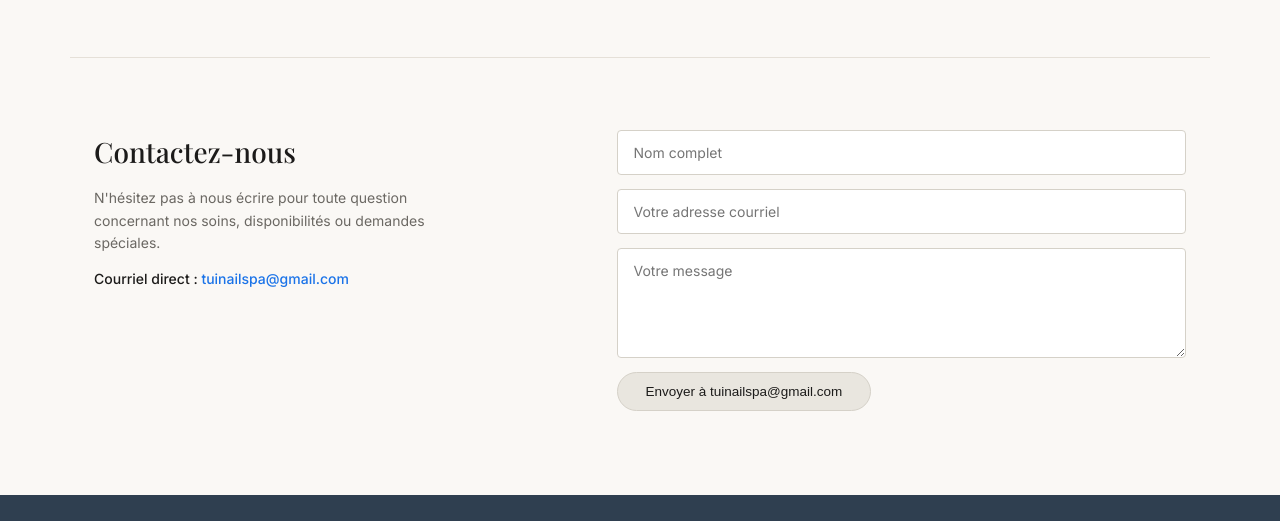
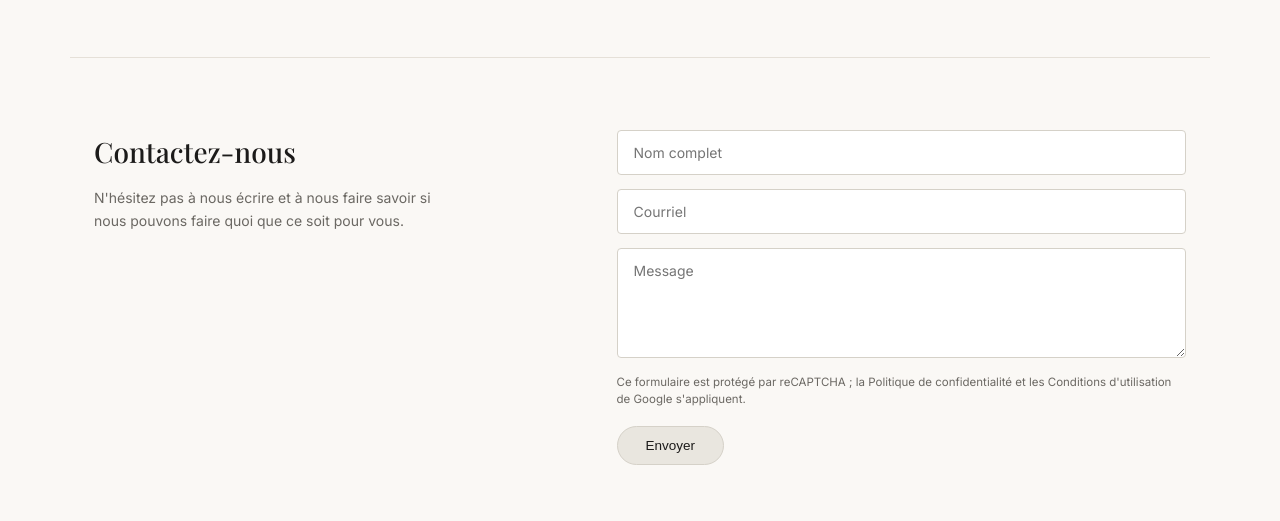
Before and after one commit to tuinailspa-maker/website, a plain HTML site: page index.html in a window 1280 px wide. Shown: the part 1780-2301 px from the top of the page. Drawn offline with nearby package versions, Linux system fonts and the light colour scheme; a web font is replaced by a local one.

Commit message:
Update contact section and form fields

```diff
--- a/index.html
+++ b/index.html
@@ -934,23 +934,22 @@
     </section>
 
     <!-- Contactez-nous -->
-    <!-- Contactez-nous -->
     <section id="contact" class="contact-section">
       <div class="contact-grid">
         <div class="contact-text">
           <h2>Contactez-nous</h2>
-          <p>N'hésitez pas à nous écrire pour toute question concernant nos soins, disponibilités ou demandes spéciales.</p>
-          <p style="margin-top: 14px; font-weight: 500; color: var(--text-dark);">
-            Courriel direct : <a href="mailto:tuinailspa@gmail.com" style="color: var(--link-blue); text-decoration: none;">tuinailspa@gmail.com</a>
+          <p>N'hésitez pas à nous écrire et à nous faire savoir si nous pouvons faire quoi que ce soit pour vous.</p>
+        </div>
+
+        <form class="contact-form" onsubmit="envoyerFormulaireContact(event)">
+          <input type="text" id="nomContact" name="Nom" placeholder="Nom complet" required>
+          <input type="email" id="courrielContact" name="Courriel" placeholder="Courriel" required>
+          <textarea id="messageContact" name="Message" placeholder="Message" required></textarea>
+          <p style="font-size: 11.5px; color: var(--text-muted); line-height: 1.45; margin: 2px 0 4px;">
+            Ce formulaire est protégé par reCAPTCHA ; la Politique de confidentialité et les Conditions d'utilisation de Google s'appliquent.
           </p>
-        </div>
-
-        <form class="contact-form" onsubmit="sendContactEmail(event)">
-          <input type="text" id="contactName" name="Nom" placeholder="Nom complet" required>
-          <input type="email" id="contactEmail" name="Courriel" placeholder="Votre adresse courriel" required>
-          <textarea id="contactMessage" name="Message" placeholder="Votre message" required></textarea>
-          <button type="submit">Envoyer à tuinailspa@gmail.com</button>
-          <p id="contactStatus" style="display:none; font-size: 13px; color: #2e6b3e; font-weight: 500; margin-top: 4px;"></p>
+          <button type="submit" id="boutonEnvoyerContact">Envoyer</button>
+          <p id="statutContact" style="display:none; font-size: 13.5px; font-weight: 500; margin-top: 6px;"></p>
         </form>
       </div>
     </section>
```
